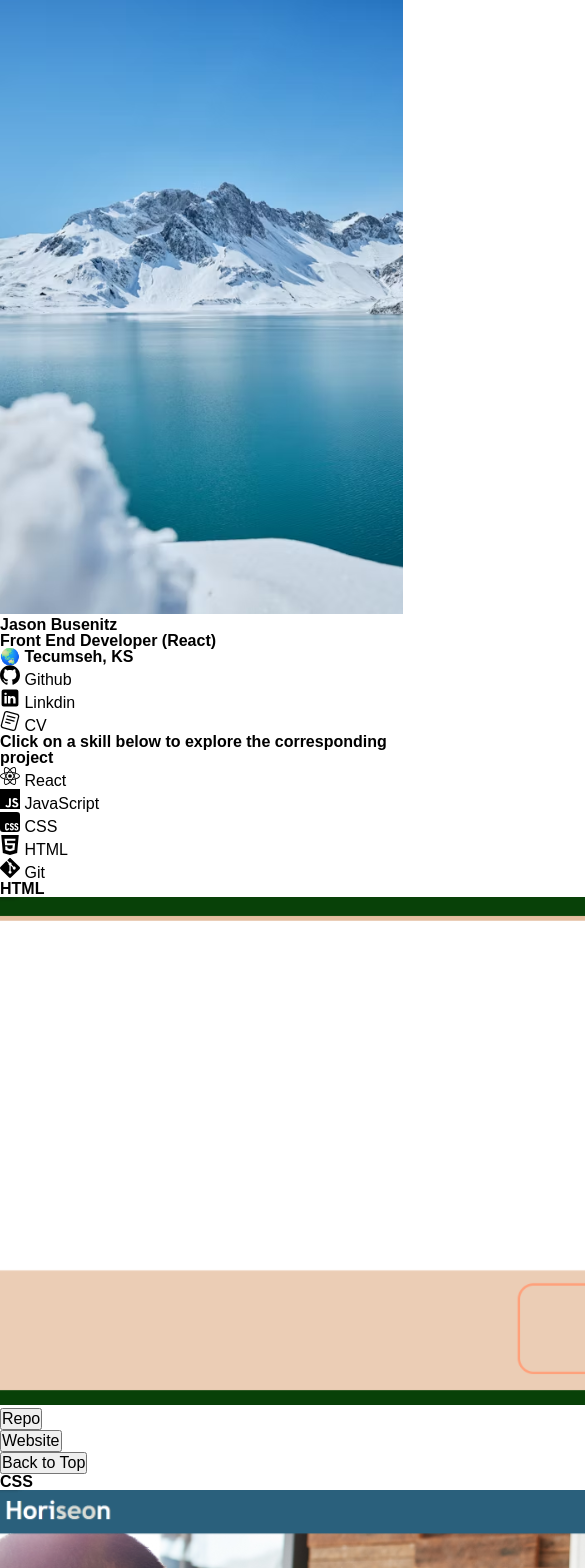
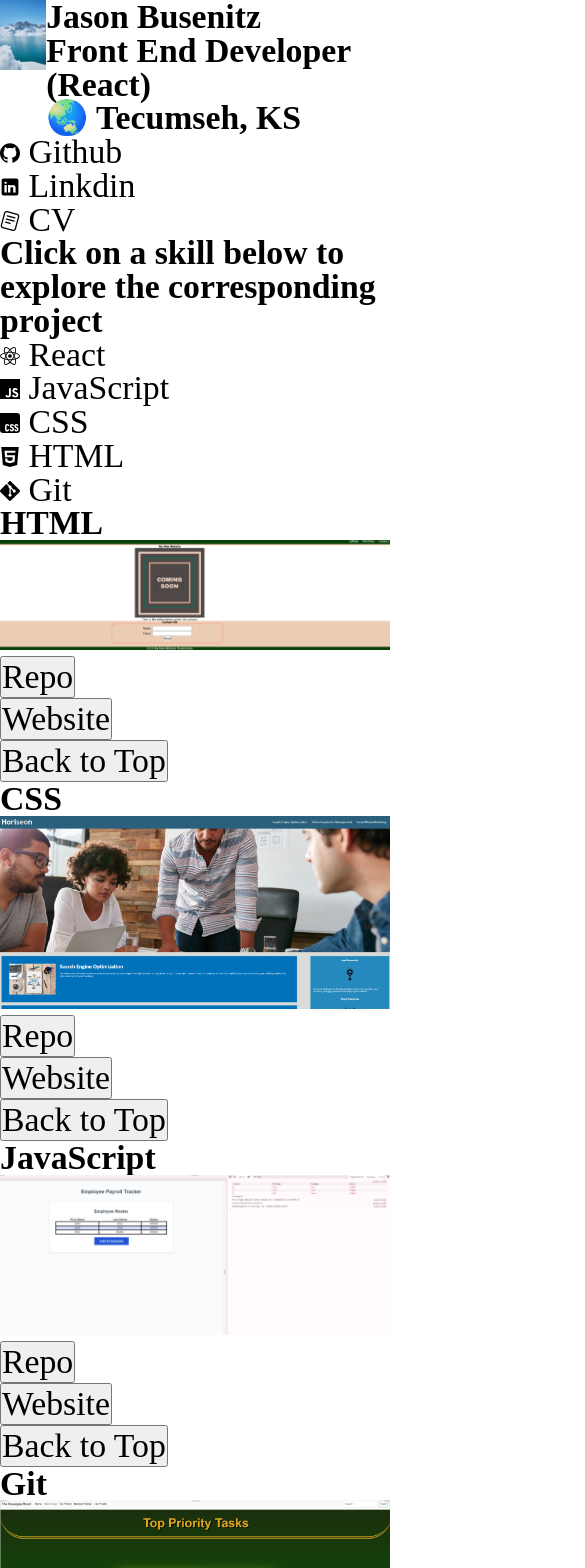
Before and after one commit to JasonBusenitz/portfolio2, a React (Vite) app: page / in a window 390 px wide. Shown: the top 1568 px of the page, 585 px wide, since content can reach past the window. Built offline with nearby package versions, Linux system fonts and the light colour scheme.

Commit message:
I have made the intro component look good on mobile

```diff
--- a/src/assets/css/app.css
+++ b/src/assets/css/app.css
@@ -16,6 +16,12 @@ body {
     min-height: 100%;
     line-height: 1;
     font-family: sans-serif;
+}
+
+img {
+    max-width: 100%;
+    height: auto;
+    font-style: italic;
 }
 
 
--- a/src/assets/css/index.css
+++ b/src/assets/css/index.css
@@ -0,0 +1,13 @@
+* {
+    font-family: 'Times New Roman', Times, serif;
+    font-size: 4vh;
+}
+
+
+body {
+    display: flex;
+    flex-direction: column;
+    justify-content: space-evenly;
+    align-items: center;
+    align-content: center;
+}
--- /dev/null
+++ b/src/assets/css/intro.css
@@ -0,0 +1,8 @@
+#introSection {
+    display: flex;
+    justify-content: space-between;
+}
+
+#profilePic {
+    flex-shrink: 5;
+}
--- a/src/components/intro.jsx
+++ b/src/components/intro.jsx
@@ -1,10 +1,14 @@
 import img from '../assets/images/placeHolder.png'
+import '../assets/css/intro.css'
 
 export default function Intro() {
 
     return (
-        <section>
-            <img src={img} alt="Handsome man in a white dress shirt" />
+        <section id='introSection'>
+            <div id='profilePic'>
+                <img src={img} alt="Handsome man in a white dress shirt" width="400" height="350" />
+            </div>
+            <div id='info'>
                 <h1>
                     Jason Busenitz
                 </h1>
@@ -14,6 +18,7 @@ export default function Intro() {
                 <h3>
                     &#127759; Tecumseh, KS
                 </h3>
+            </div>
         </section>
     )
 }
--- a/src/components/project_components/css.jsx
+++ b/src/components/project_components/css.jsx
@@ -16,11 +16,12 @@ export default function Css() {
 
     return (
         <>
+            <section>
                 <h2 id="cssHeading">
                     CSS
                 </h2>
                 <a href="https://jasonbusenitz.github.io/code-refactor/" target="_blank">
-                <img src={img} alt="A picture of Jason's CSS project." />
+                    <img src={img} alt="A picture of Jason's CSS project." height="900" width="400" />
                 </a>
                 <ul>
                     <li>
@@ -35,6 +36,7 @@ export default function Css() {
                         </a>
                     </li>
                 </ul>
+            </section>
         </>
     )
 }
--- a/src/components/project_components/git.jsx
+++ b/src/components/project_components/git.jsx
@@ -16,6 +16,7 @@ export default function Git() {
 
     return (
         <>
+            <section>
                 <h2 id="gitHeading">
                     Git
                 </h2>
@@ -35,6 +36,7 @@ export default function Git() {
                         </a>
                     </li>
                 </ul>
+            </section>
         </>
     )
 
--- a/src/components/project_components/html.jsx
+++ b/src/components/project_components/html.jsx
@@ -15,6 +15,7 @@ export default function Html() {
 
     return (
         <>
+            <section>
                 <h2 id="htmlHeading">
                     HTML
                 </h2>
@@ -34,6 +35,7 @@ export default function Html() {
                         </a>
                     </li>
                 </ul>
+            </section>
         </>
     )
 }
--- a/src/components/project_components/javaScript.jsx
+++ b/src/components/project_components/javaScript.jsx
@@ -15,6 +15,7 @@ export default function JavaScript() {
 
     return (
         <>
+            <section>
                 <h2 id="jsHeading">
                     JavaScript
                 </h2>
@@ -34,6 +35,7 @@ export default function JavaScript() {
                         </a>
                     </li>
                 </ul>
+            </section>
         </>
     )
 }
--- a/src/components/project_components/react.jsx
+++ b/src/components/project_components/react.jsx
@@ -10,6 +10,7 @@ export default function React() {
 
     return (
         <>
+            <section>
                 <h2 id="reactHeader">
                     React
                 </h2>
@@ -26,6 +27,7 @@ export default function React() {
                         </a>
                     </li>
                 </ul>
+            </section>
         </>
     )
 }
```
Lines whose indentation alone changed are shown as unchanged.
